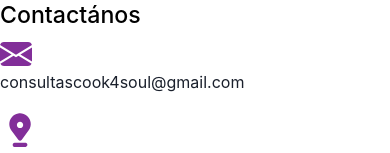
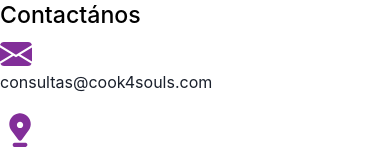
Before and after one commit to TeamDevCoder/Cook4Soul, a React (Vite) app: page /contacto in a window 390 px wide. Shown: the part 986-1139 px from the top of the page. Built offline with nearby package versions, Linux system fonts and the light colour scheme.

Commit message:
falta de vista mobile para componentes

```diff
--- a/src/App.css
+++ b/src/App.css
@@ -637,7 +637,6 @@
     margin-top: auto;
     margin-top: 200px;
     width: 60vw;
-
   }
 
 
--- a/src/components/Footer.jsx
+++ b/src/components/Footer.jsx
@@ -32,11 +32,11 @@
         <main className='footer__main'>
             <h3 className='text-black'>Contactános</h3>
             <div className='footer__main__div'>
-                <Link className='footer__main__div' to={`mailto:itanflorclases@gmail.com`} target='blank'>
+                <Link className='footer__main__div' to={`mailto:consultas@cook4souls.com`} target='blank'>
                 <svg color='#822E99' xmlns="http://www.w3.org/2000/svg" width="32" height="32" fill="currentColor" viewBox="0 0 16 16">
                     <path d="M.05 3.555A2 2 0 0 1 2 2h12a2 2 0 0 1 1.95 1.555L8 8.414.05 3.555ZM0 4.697v7.104l5.803-3.558L0 4.697ZM6.761 8.83l-6.57 4.027A2 2 0 0 0 2 14h12a2 2 0 0 0 1.808-1.144l-6.57-4.027L8 9.586l-1.239-.757Zm3.436-.586L16 11.801V4.697l-5.803 3.546Z"/>
                 </svg>
-                <p className='footer__main__div__p'>consultascook4soul@gmail.com</p>
+                <p className='footer__main__div__p'>consultas@cook4souls.com</p>
                 </Link>
             </div>
             <div className='footer__main__div'>
```
Also changed, not shown: public/FAQ´s.png. Lines whose indentation alone changed are shown as unchanged.
